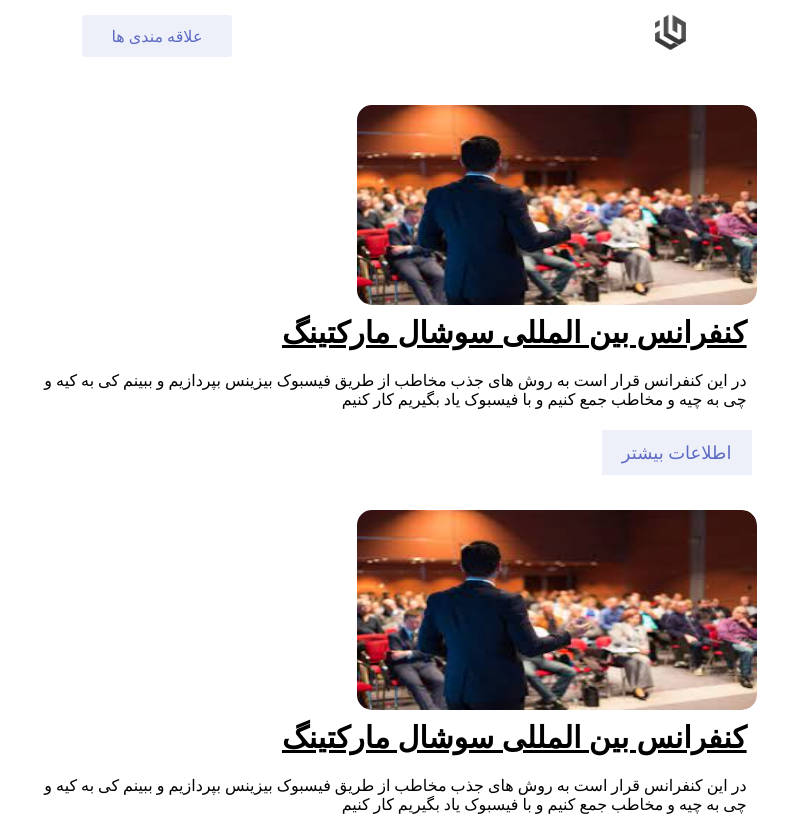
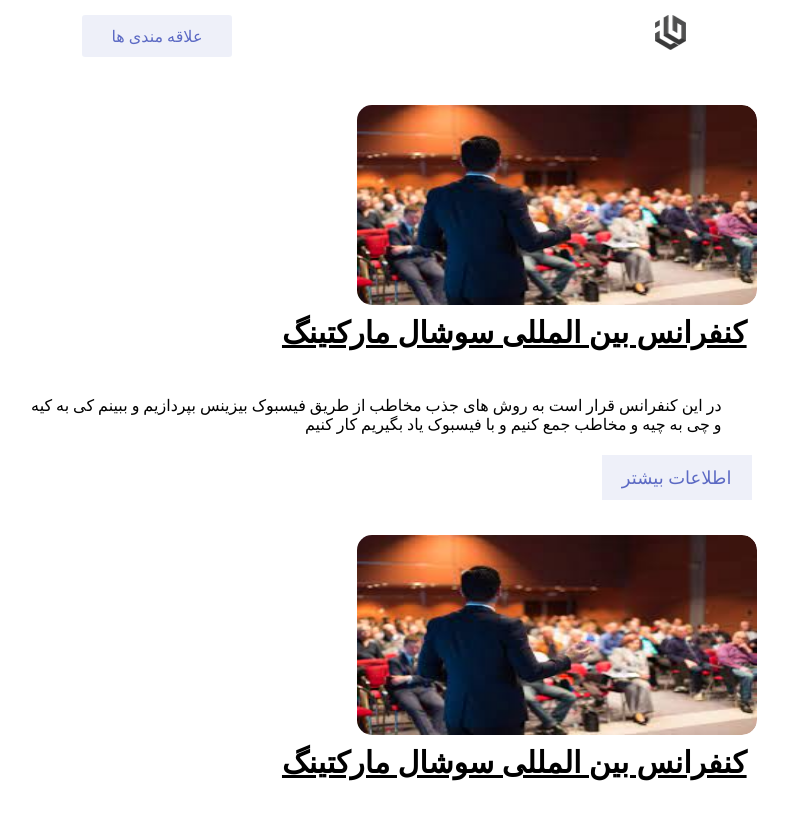
Before and after one commit to hiradsajde/next-events, a Next.js app: page / in a window 1280 px wide. Shown: the top 816 px of the page, without its empty margins (256-1044 px from the left). Built offline with nearby package versions, Linux system fonts and the light colour scheme.

Commit message:
Inital commit

```diff
--- a/styles/components/event.module.scss
+++ b/styles/components/event.module.scss
@@ -95,7 +95,7 @@
                 width: 100% !important;
             }
             p {
-                padding: 5px 5px 5px 10px !important;
+                padding: 30px 30px 5px 10px !important;
             }
         }
         .image{
```
Also changed, not shown: 1 other file (tests, documents, lock files or other folders).
